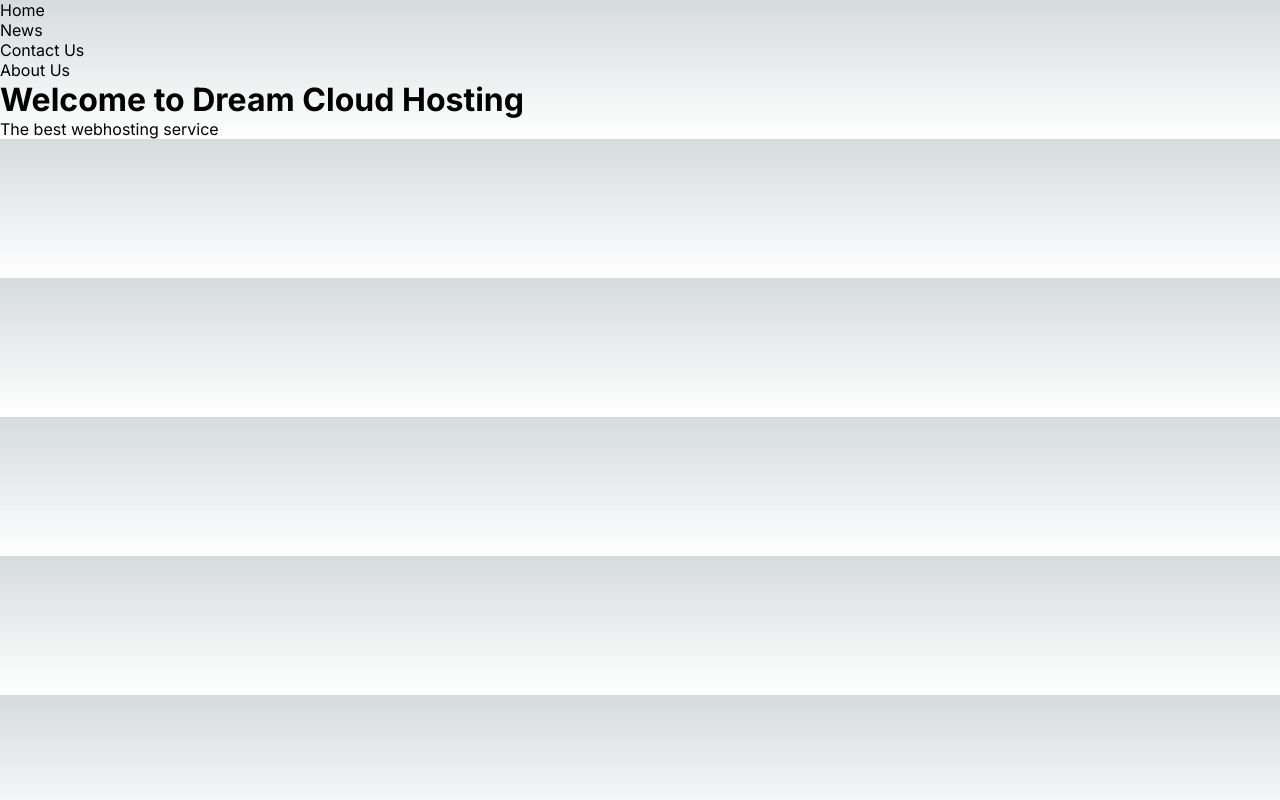
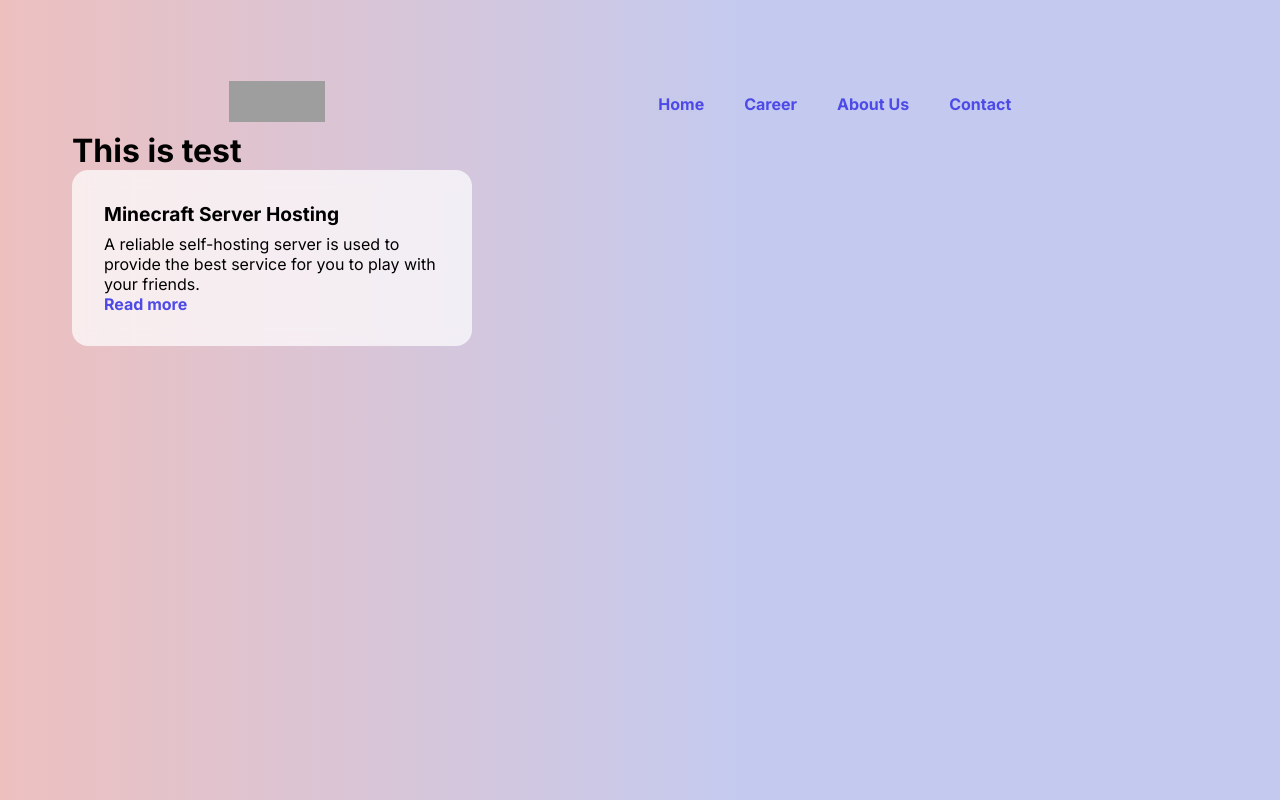
Before and after one commit to DreamCloudHosting/Website-Frontend, a Next.js app: page / in a window 1280 px wide. Built offline with nearby package versions, Linux system fonts and the light colour scheme; grey boxes are pictures that could not be loaded.

Commit message:
added header

```diff
--- a/app/globals.css
+++ b/app/globals.css
@@ -1,107 +1,127 @@
-:root {
-  --max-width: 1100px;
-  --border-radius: 12px;
-  --font-mono: ui-monospace, Menlo, Monaco, 'Cascadia Mono', 'Segoe UI Mono',
-    'Roboto Mono', 'Oxygen Mono', 'Ubuntu Monospace', 'Source Code Pro',
-    'Fira Mono', 'Droid Sans Mono', 'Courier New', monospace;
-
-  --foreground-rgb: 0, 0, 0;
-  --background-start-rgb: 214, 219, 220;
-  --background-end-rgb: 255, 255, 255;
-
-  --primary-glow: conic-gradient(
-    from 180deg at 50% 50%,
-    #16abff33 0deg,
-    #0885ff33 55deg,
-    #54d6ff33 120deg,
-    #0071ff33 160deg,
-    transparent 360deg
-  );
-  --secondary-glow: radial-gradient(
-    rgba(255, 255, 255, 1),
-    rgba(255, 255, 255, 0)
-  );
-
-  --tile-start-rgb: 239, 245, 249;
-  --tile-end-rgb: 228, 232, 233;
-  --tile-border: conic-gradient(
-    #00000080,
-    #00000040,
-    #00000030,
-    #00000020,
-    #00000010,
-    #00000010,
-    #00000080
-  );
-
-  --callout-rgb: 238, 240, 241;
-  --callout-border-rgb: 172, 175, 176;
-  --card-rgb: 180, 185, 188;
-  --card-border-rgb: 131, 134, 135;
+*{
+	box-sizing: border-box;
+	margin: 0;
+	padding: 0;
+	transition: all 0.4s;
+}
+body{
+	font-family: sans-serif;
+}
+a{
+	text-decoration: none;
+	color: black;
+	font-size: 1rem;
+	font-weight: bold;
 }
 
-@media (prefers-color-scheme: dark) {
-  :root {
-    --foreground-rgb: 255, 255, 255;
-    --background-start-rgb: 0, 0, 0;
-    --background-end-rgb: 0, 0, 0;
-
-    --primary-glow: radial-gradient(rgba(1, 65, 255, 0.4), rgba(1, 65, 255, 0));
-    --secondary-glow: linear-gradient(
-      to bottom right,
-      rgba(1, 65, 255, 0),
-      rgba(1, 65, 255, 0),
-      rgba(1, 65, 255, 0.3)
-    );
-
-    --tile-start-rgb: 2, 13, 46;
-    --tile-end-rgb: 2, 5, 19;
-    --tile-border: conic-gradient(
-      #ffffff80,
-      #ffffff40,
-      #ffffff30,
-      #ffffff20,
-      #ffffff10,
-      #ffffff10,
-      #ffffff80
-    );
-
-    --callout-rgb: 20, 20, 20;
-    --callout-border-rgb: 108, 108, 108;
-    --card-rgb: 100, 100, 100;
-    --card-border-rgb: 200, 200, 200;
-  }
+/* navbar styling */
+.navbar{
+	display: flex;
+	height: 3.7rem;
+	justify-content: space-between;
+	align-items: center;
+	padding-top: 0.4rem;
+	border-bottom: 2px solid rgba(0, 94, 255, 0);
 }
 
-* {
-  box-sizing: border-box;
-  padding: 0;
-  margin: 0;
+/* logo style */
+.logo img{
+	width: 6rem;
+	height: 2.55rem;
+	margin-left:0rem;
 }
 
-html,
-body {
-  max-width: 100vw;
-  overflow-x: hidden;
+.hamburger-menu{
+	padding-right: 1.5rem;
+	cursor: pointer;
 }
 
+.hamburger-menu .line{
+display: block;
+width:2.5rem;
+height: 2px;
+margin-bottom: 10px;
+background-color: black;
+cursor: pointer;
+}
+
+.nav-menu{
+	position: fixed;
+	width: 94%;
+	top: 6rem;
+	left: 18px;
+	background-color: rgb(255, 255, 255);
+	font-weight: 600;
+
+}
+.nav-menu a{
+	display: block;
+	text-align: center;
+	padding: 3px 0;
+}
+.nav-menu a:hover{
+	background-color: rgb(223, 251, 219);
+}
+
+.hide{
+	display: none;
+}
+
+/* for Desktop view */
+@media screen and (min-width:600px){
+	.navbar{
+		justify-content: space-around;
+	}
+	.nav-menu{
+		display: block;
+		position: static;
+		width: auto;
+		margin-right:20px;
+		background: none;
+	}
+	.nav-menu a{
+		display: inline-block;
+		padding: 15px 20px;
+	}
+	.nav-menu a:hover{
+		background-color: rgb(166, 205, 231);
+		border-radius: 5px;
+	}
+	.hamburger-menu{
+		display: none;
+	}
   body {
-  color: rgb(var(--foreground-rgb));
-  background: linear-gradient(
-      to bottom,
-      transparent,
-      rgb(var(--background-end-rgb))
-    )
-    rgb(var(--background-start-rgb));
+    padding: 4.5rem;
+    margin: 0;
+    background: #edc0bf;
+    background: linear-gradient(90deg, #edc0bf 0,#c4caef 58%);
+    font-family: 'Inter', sans-serif;
+  }
+  .card {
+    width: 400px;
+    height: auto;
+    padding: 2rem;
+    border-radius: 1rem;
+  }
+
+  .card-title {
+    margin-top: 0;
+    margin-bottom: .5rem;
+    font-size: 1.2rem;
+  }
+
+  p, a {
+    font-size: 1rem;
   }
 
   a {
-  color: inherit;
+    color: #4d4ae8;
     text-decoration: none;
   }
-
-@media (prefers-color-scheme: dark) {
-  html {
-    color-scheme: dark;
+  .card {
+    /* other styles */
+    background: rgba(255, 255, 255, .7);
+    -webkit-backdrop-filter: blur(8px);
+    backdrop-filter: blur(8px);
   }
 }
--- a/app/page.js
+++ b/app/page.js
@@ -1,16 +1,45 @@
+import "app/globals.css";
+
 export default function Page() {
     return(
-        <><header>
-            <ul>
-                <li><a href="">Home</a></li>
-                <li><a href="news">News</a></li>
-                <li><a href="contactus">Contact Us</a></li>
-                <li><a href="aboutus">About Us</a></li>
-            </ul>
-        </header><body>
-            <h1>Welcome to Dream Cloud Hosting</h1>
-            <p>The best webhosting service</p>
+        <><head>
+            <title>Dream Cloud Host</title>
+            <meta charset="utf-8" />
+            <meta http-equiv="X-UA-Compatible" content="IE=edge" />
+            <meta name="viewport" content="width=device-width, initial-scale=1.0" />
+            <link rel="preconnect" href="https://fonts.gstatic.com" />
+        </head>
+        <header>
+            <nav class="navbar">
+                <div class="logo">
+                    <a href="/">
+                        <img src="https://media.discordapp.net/attachments/1130805472224616509/1133299257873551441/IMG_0129.png" alt="gfg_logo" />
+                    </a>
+                </div>
+                <div class="hamburger-menu">
+                    <span class="line"></span>
+                    <span class="line"></span>
+                    <span class="line"></span>
+                </div>
+                <div class="nav-menu hide">
+                    <a href="#">Home</a>
+                    <a href="#">Career</a>
+                    <a href="#">About Us</a>
+                    <a href="#">Contact</a>
+                </div>
+            </nav>
+        </header>
+        <body>
+            <div class="Test">
+                <h1>This is test</h1>
+            </div>
+            <div class="card">
+                <h3 class="card-title">Minecraft Server Hosting</h3>
+                <p>A reliable self-hosting server is used to provide the best service for you to play with your friends.</p>
+                <a href="#">Read more</a>
+            </div>
         </body>
+        <script src="./script.js" async></script>
         </>
     );
 }
--- /dev/null
+++ b/app/scripts.js
@@ -0,0 +1,6 @@
+const hamburger = document.querySelector(".hamburger-menu");
+const navMenu = document.querySelector(".nav-menu");
+
+hamburger.addEventListener("click", () => {
+    navMenu.classList.toggle("hide");
+});
```
Also changed, not shown: app/next/image/logo.png (added). Lines whose indentation alone changed are shown as unchanged.
